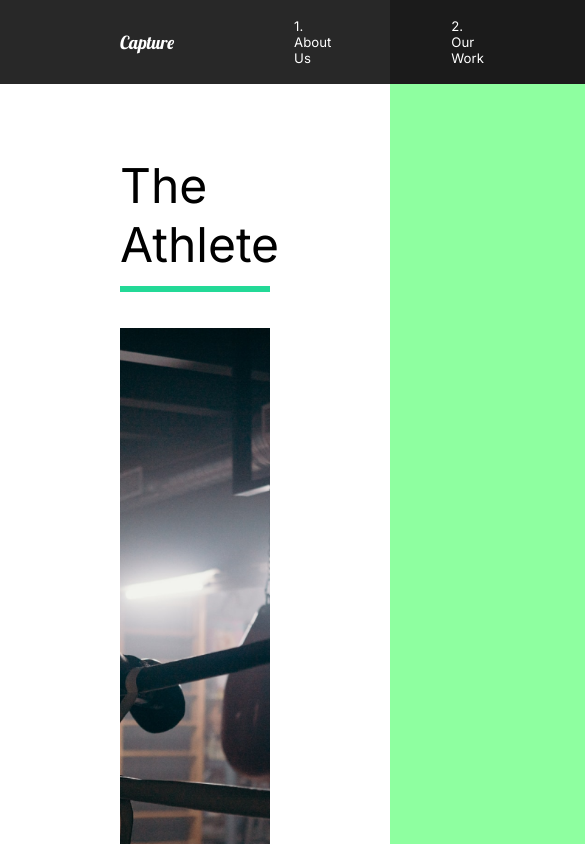
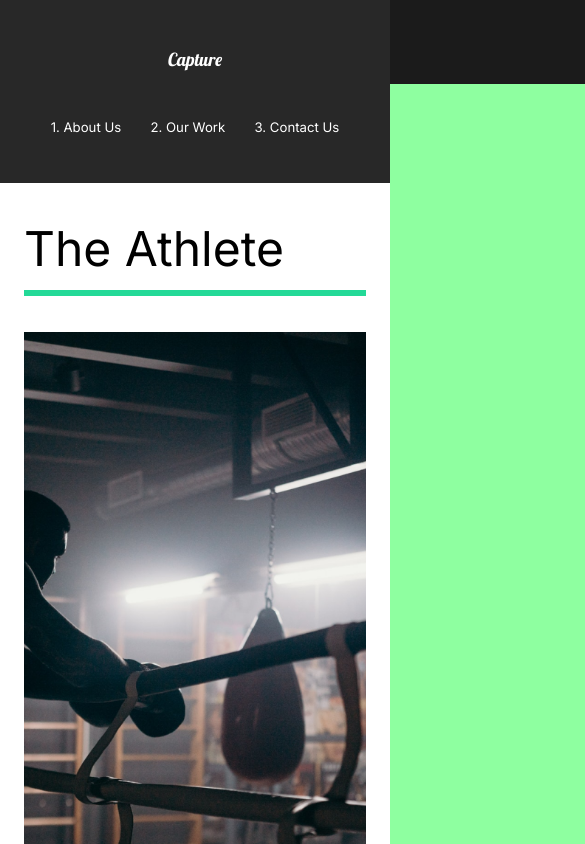
Before and after one commit to AMartinezSounds/alfredo-capture-website, a React (Create React App) app: page /work in a window 390 px wide. Shown: the top 844 px of the page, 585 px wide, since content can reach past the window. Built offline with nearby package versions, Linux system fonts and the light colour scheme.

Commit message:
media queries added

```diff
--- a/src/components/Nav.js
+++ b/src/components/Nav.js
@@ -50,6 +50,23 @@
         position: relative;
 
     }
+    @media (max-width: 1300px){
+        flex-direction: column;
+        padding: 2rem 1rem;
+        #logo {
+            display: inline-block;
+            margin: 2rem;
+
+        }
+        ul {
+            padding: 2rem;
+            justify-content: space-around;
+            width: 100%;
+        }
+        li {
+            padding: 0;
+        }
+    }
 `;
 
 export default Nav;
--- a/src/components/ServicesSection.js
+++ b/src/components/ServicesSection.js
@@ -73,6 +73,9 @@
 const Cards = styled.div`
     display: flex;
     flex-wrap: wrap;
+    @media (max-width: 1300px){
+        justify-content: center;
+    }
 `;
 
 const Card = styled.div`
--- a/src/components/useScroll.js
+++ b/src/components/useScroll.js
@@ -3,7 +3,7 @@
 
 export const useScroll = () => {
     const controls = useAnimation();
-    const [element, view] = useInView({threshold: 0.5});
+    const [element, view] = useInView({threshold: 0.3});
     if(view){
         controls.start('show');
     }else {
--- a/src/pages/MovieDetail.js
+++ b/src/pages/MovieDetail.js
@@ -67,6 +67,10 @@
     margin: 5rem 10rem;
     align-items: center;
     justify-content: space-around;
+    @media (max-width: 1500px) {
+        display: block;
+        margin: 2rem 2rem;
+  }
 `;
 
 const AwardStyle = styled.div`
--- a/src/pages/OurWork.js
+++ b/src/pages/OurWork.js
@@ -59,6 +59,9 @@
     min-height: 100vh;
     overflow: hidden;
     padding: 5rem 10rem;
+    @media (max-width: 1300px) {
+        padding: 2rem 2rem;
+    }
     h2 {
         padding: 1rem 0rem;
     }
```
Also changed, not shown: src/components/GlobalStyle.js (line endings or trailing spaces).
